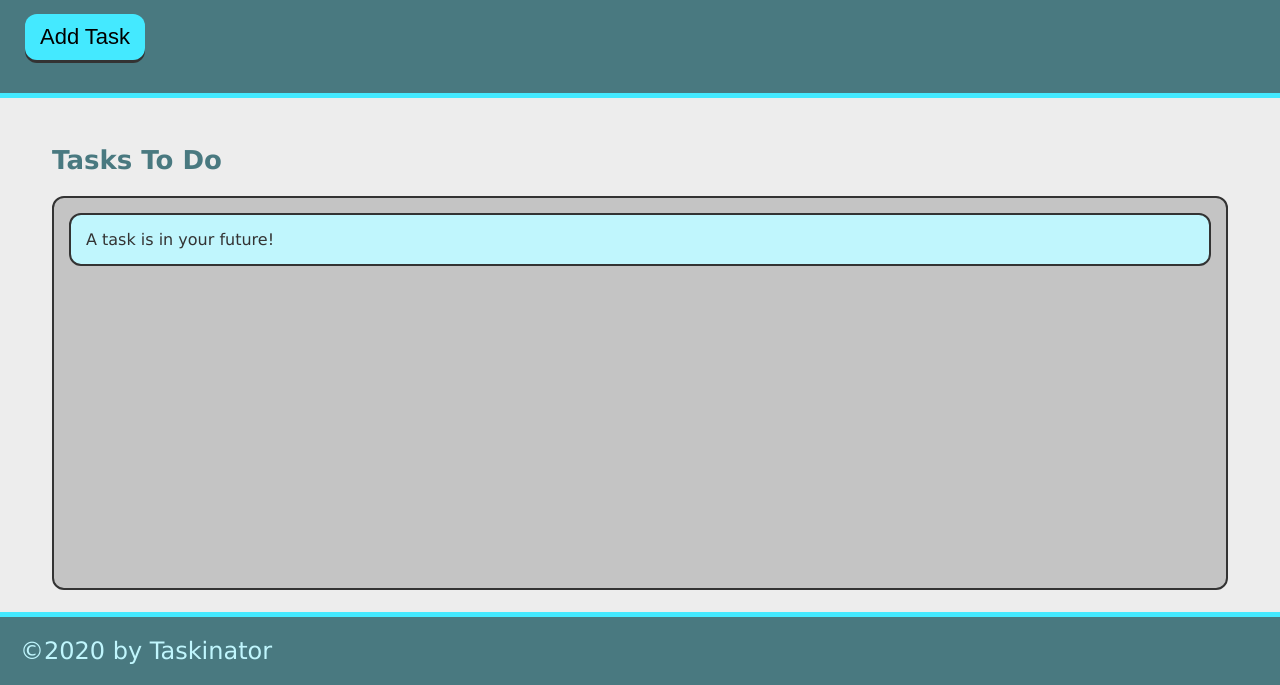
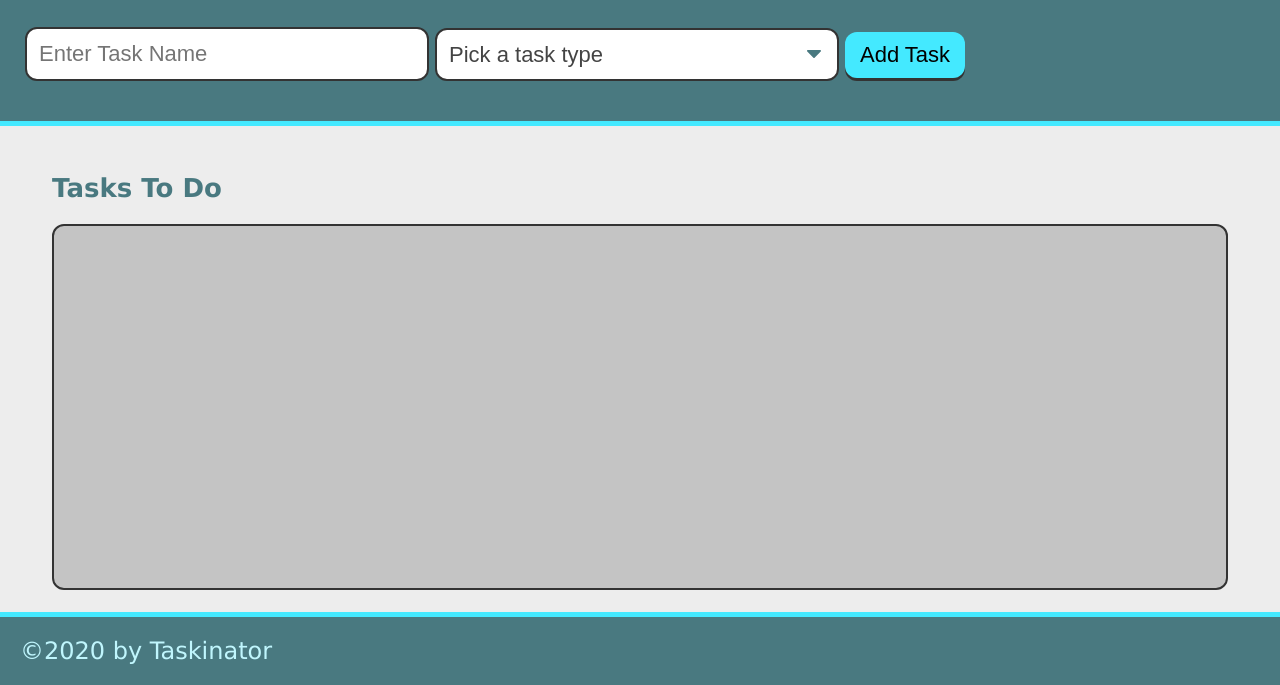
Before and after one commit to TimK76/taskinator, a plain HTML site: page index.html in a window 1280 px wide. Shown: the part 115-800 px from the top of the page. Drawn offline with Linux system fonts and the light colour scheme.

Commit message:
added form submission ability with text area and dropdown

```diff
--- a/index.html
+++ b/index.html
@@ -11,15 +11,28 @@
     <header>
         <h1 class="page-title">Taskinator</h1>
         <p> Click the Button below to add a new task!</p>
-        <button class="btn" id="save-task">Add Task</button>
+        <form id="task-form">
+            <div class="form-group">
+                <input type="text" name="task-name" placeholder="Enter Task Name" />
+            </div>
+            <div class="form-group">
+                <select name="task-type" class="select-dropdown">
+                  <option value="" disabled selected>Pick a task type</option>
+                  <option value="Print">Print</option>
+                  <option value="Web">Web</option>
+                  <option value="Mobile">Mobile</option>
+                </select>
+            </div>
+            <div class="form-group">
+              <button class="btn" id="save-task" type="submit">Add Task</button>
+            </div>
+          </form>
     </header>
 
     <main class="page-content">
         <section class="task-list-wrapper">
             <h2 class="list-title">Tasks To Do</h2>
-                <ul class="task-list" id="tasks-to-do">
-                    <li class="task-item">A task is in your future!</li>
-                </ul>
+                <ul class="task-list" id="tasks-to-do"></ul>
         </section>
     </main>
 
```
